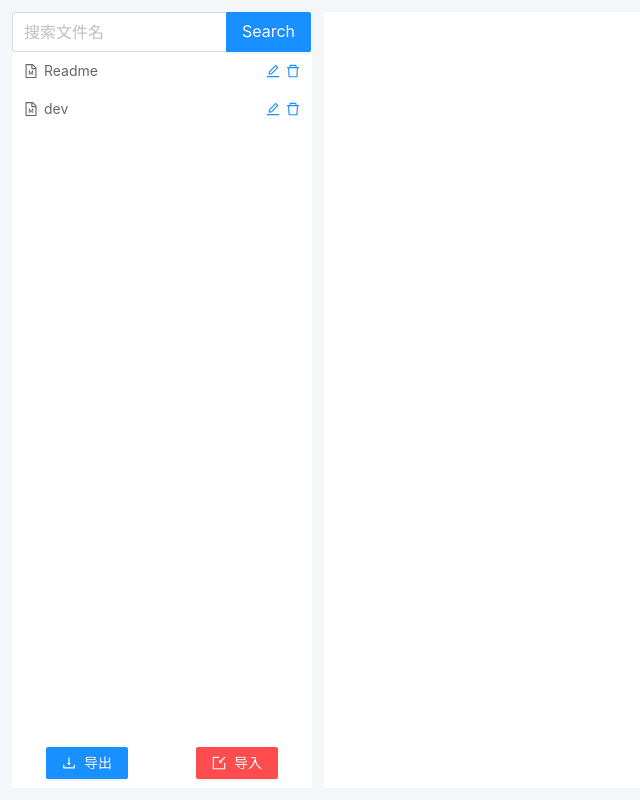
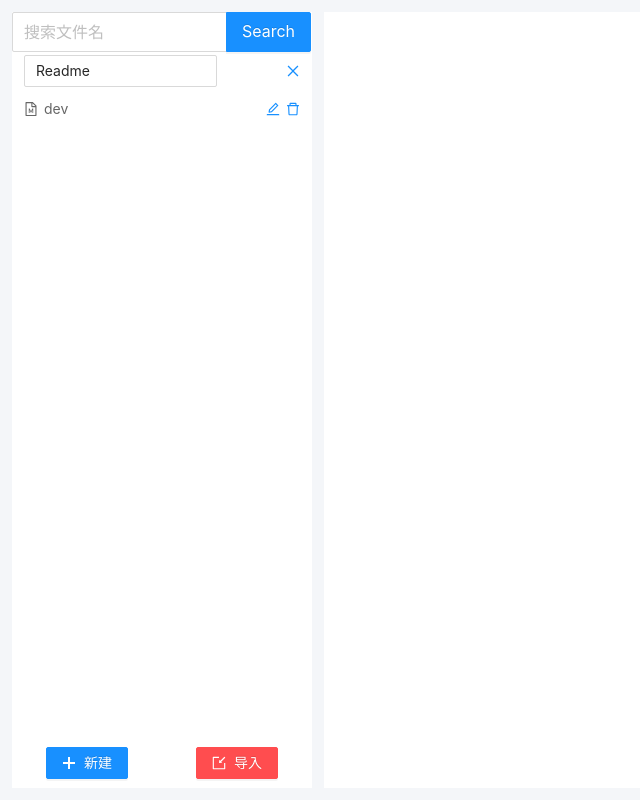
Before and after one commit to keep-alive/work-assistant, a React (Create React App) app: page / in a window 1280 px wide. Both pictures are taken after a click on the link 273 px from the left and 71 px from the top of the page. Shown: the whole page, without its empty margins (0-640 px from the left). Built offline with nearby package versions, Linux system fonts and the light colour scheme.

Commit message:
filelist

```diff
--- a/src/App.css
+++ b/src/App.css
@@ -28,6 +28,7 @@
 }
 .file-title{
     padding-left: 6px;
+    cursor: pointer;
 }
 .file-detail{
     height: 100%;
--- a/src/App.js
+++ b/src/App.js
@@ -15,7 +15,12 @@ function App() {
 					<FileSearch title="搜索文件名" onSearch={onSearch}/>
 				</Col>
 				<Col className="file-list" span={24}>
-					<FileList files={files}/>
+					<FileList
+						files={files}
+						onFileClick={(id) => console.log(id)}
+						onSaveEdit={(id,value) => console.log(id,value)}
+						onFileDelete={(id) => console.log(id)}
+					/>
 				</Col>
 				<Col className="file-btns" span={24}>
 					<FileBtns />
--- a/src/components/FileBtns.js
+++ b/src/components/FileBtns.js
@@ -1,8 +1,8 @@
 import { Button } from 'antd'
-import { DownloadOutlined, ImportOutlined } from '@ant-design/icons'
+import { PlusOutlined, ImportOutlined } from '@ant-design/icons'
 const FileBtns = function() {
     return <>
-        <Button type="primary" icon={<DownloadOutlined />}>导出</Button>
+        <Button type="primary" icon={<PlusOutlined />}>新建</Button>
         <Button type="primary" danger icon={<ImportOutlined />}>导入</Button>
     </>
 }
--- a/src/components/FileList.js
+++ b/src/components/FileList.js
@@ -1,25 +1,60 @@
 import React, { useState, useEffect, useRef } from 'react'
+import { Input } from 'antd';
 import PropTypes from 'prop-types'
 import { FileMarkdownOutlined, EditOutlined, DeleteOutlined, CheckOutlined, CloseOutlined} from '@ant-design/icons'
+import useKeyPress from '../hooks/useKeyPress'
 const FileList = ({files, onFileClick, onSaveEdit, onFileDelete}) => {
+    const [ editStatus, setEditStatus ] = useState(false);
+    const [ value, setValue ] = useState('');
+    const closeSearch = () => {
+        setEditStatus(false);
+        setValue('')
+    }
+    const enterPressed = useKeyPress(13)
+    const escPressed = useKeyPress(27)
+    useEffect(() => {
+        if(enterPressed && editStatus) {
+            const editItem = files.find(file => file.id === editStatus);
+            onSaveEdit(editItem.id,value);
+            closeSearch()
+        } else if(escPressed && editStatus) {
+            closeSearch()
+        }
+    })
     return (
         <ul className="files">
             {
                 files.map(file => {
                     return <li key={file.id} className="file">
+                        {
+                            editStatus !== file.id ?
+                            <>
                                 <div className="file-detail">
                                     <FileMarkdownOutlined/>
-                            <span className="file-title">{file.title}</span>
+                                    <span onClick={() => onFileClick(file.id)} className="file-title">{file.title}</span>
                                 </div>
                                 <div className="file-operate-btns">
-                            <a>
+                                    <a onClick={() => {setEditStatus(file.id);setValue(file.title)}}>
                                         <EditOutlined />
                                     </a>
                                     <span className="pad"></span>
-                            <a>
+                                    <a onClick={() => onFileDelete(file.id)}>
                                         <DeleteOutlined />
                                     </a>
                                 </div>
+                            </>
+                            :
+                            <>
+                                <div className="file-detail">
+                                    <Input onChange={(e) => setValue(e.target.value)} value={value} size="middle"/>
+                                </div>
+                                <div className="file-operate-btns">
+                                    <a onClick={closeSearch}>
+                                        <CloseOutlined />
+                                    </a>
+                                </div>
+                            </>
+                        }
                     </li>
                 })
             }
--- /dev/null
+++ b/src/hooks/useKeyPress.js
@@ -0,0 +1,24 @@
+import React, { useState, useEffect } from 'react';
+const useKeyPress = (targetKeyCode) => {
+    const [ keyPressed, setKeyPressed ] = useState(false)
+    const keyDownHandler = ({keyCode}) => {
+        if(targetKeyCode === keyCode) {
+            setKeyPressed(true)
+        }
+    }
+    const keyUpHandler = ({keyCode}) => {
+        if(targetKeyCode === keyCode) {
+            setKeyPressed(false)
+        }
+    }
+    useEffect(() => {
+        document.addEventListener('keyup',keyUpHandler)
+        document.addEventListener('keydown',keyDownHandler)
+        return () => {
+            document.removeEventListener('keyup',keyUpHandler)
+            document.removeEventListener('keydown',keyDownHandler)
+        }
+    },[])
+    return keyPressed
+}
+export default useKeyPress;
```
Lines whose indentation alone changed are shown as unchanged.
